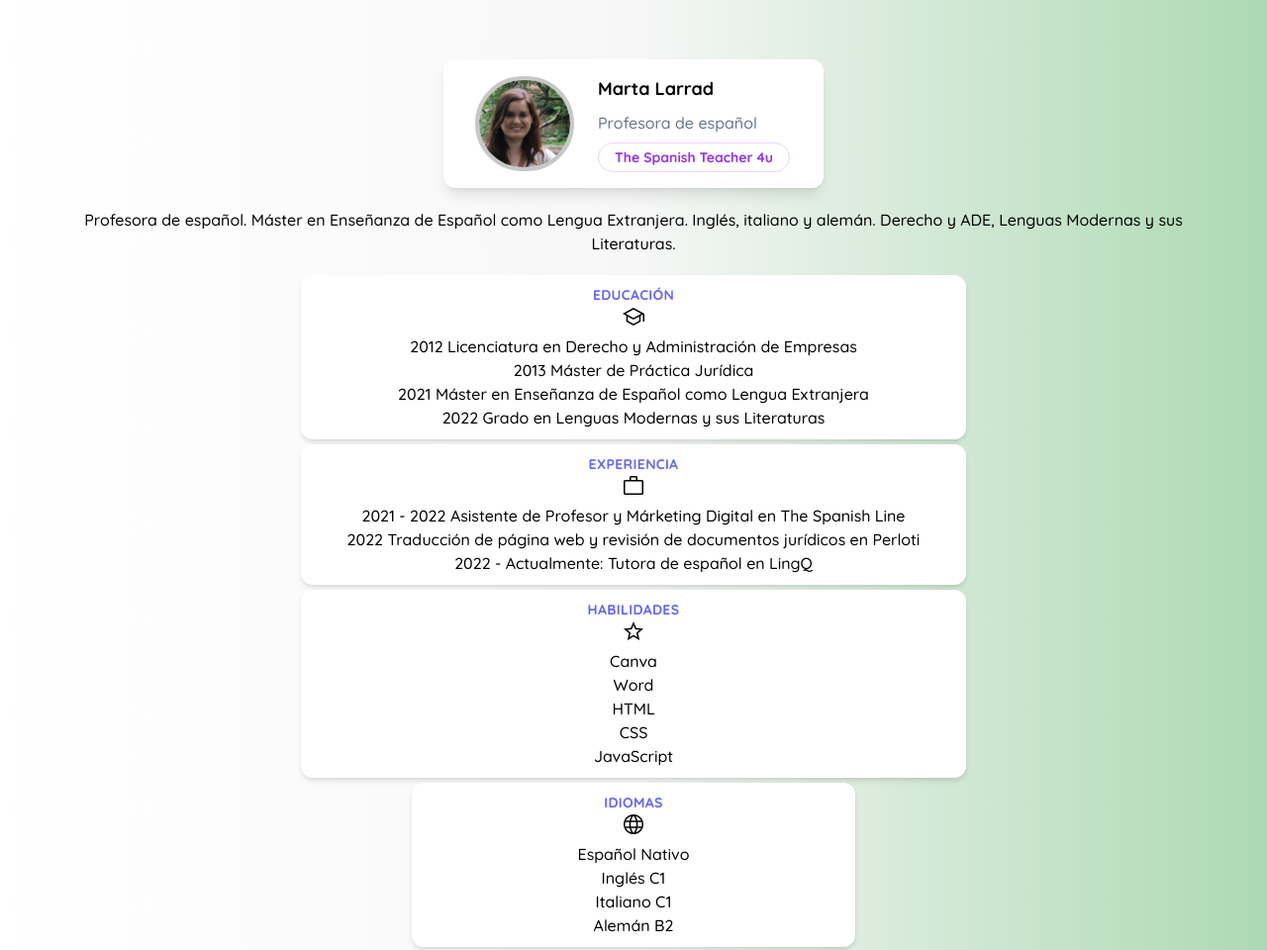
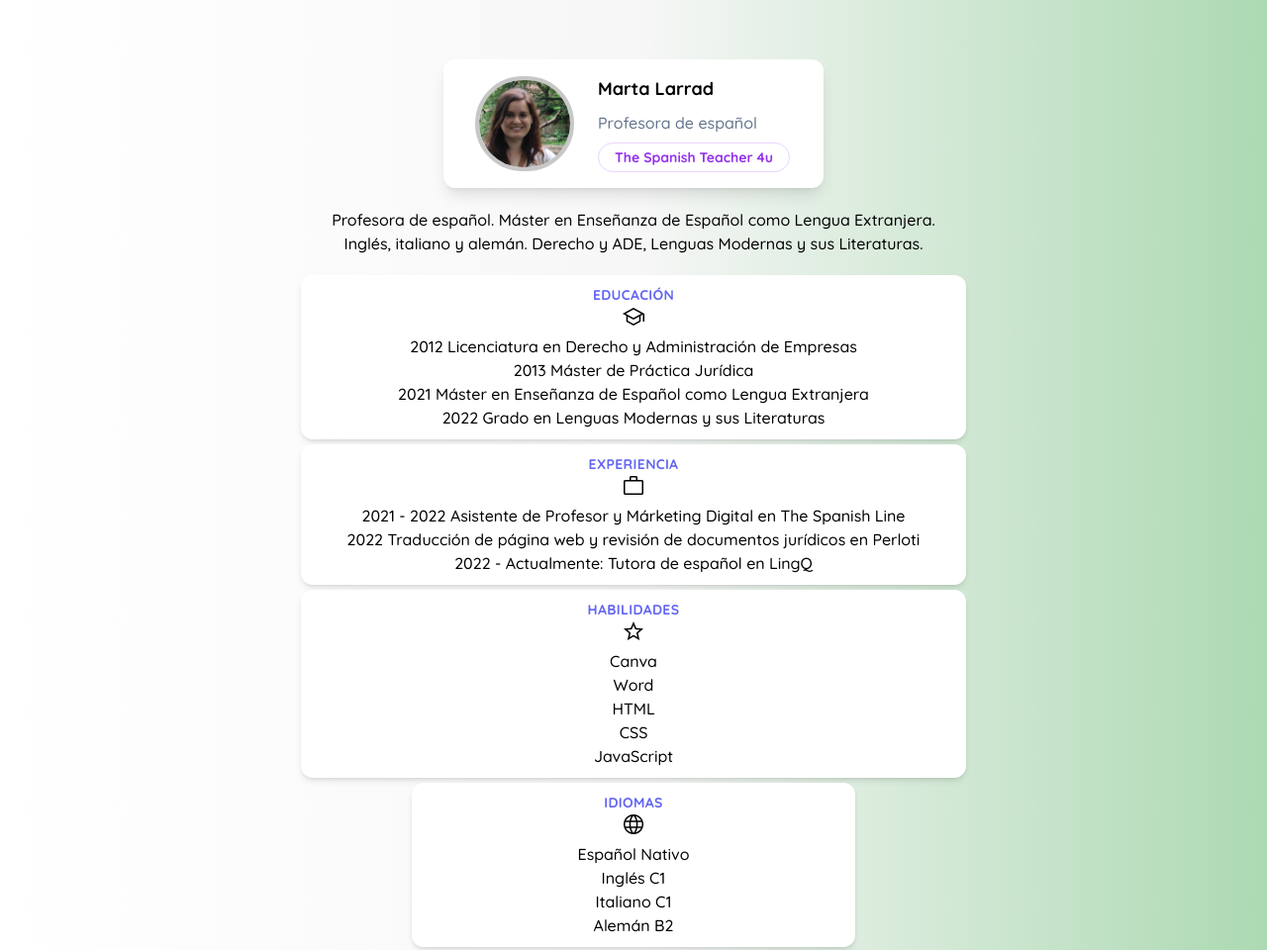
Before and after one commit to martaclj/myCv, a website: page index.html in a window 1280 px wide. Shown: the top 960 px of the page at 99% size. Drawn offline with nearby package versions, Linux system fonts and the light colour scheme.

Commit message:
2 paragraphs

```diff
--- a/index.html
+++ b/index.html
@@ -26,7 +26,8 @@
   </div>
   </div>
   <section class="section-item">
-    <p class="">Profesora de español. Máster en Enseñanza de Español como Lengua Extranjera. Inglés, italiano y alemán. Derecho y ADE, Lenguas Modernas y sus Literaturas.</p>
+    <p class="">Profesora de español. Máster en Enseñanza de Español como Lengua Extranjera. </p>
+   <p>Inglés, italiano y alemán. Derecho y ADE, Lenguas Modernas y sus Literaturas.</p>
    </section>
   <div>
    <section class="col-start-2 max-w-md mx-auto bg-white rounded-xl shadow-md overflow-hidden md:max-w-2xl">
```
